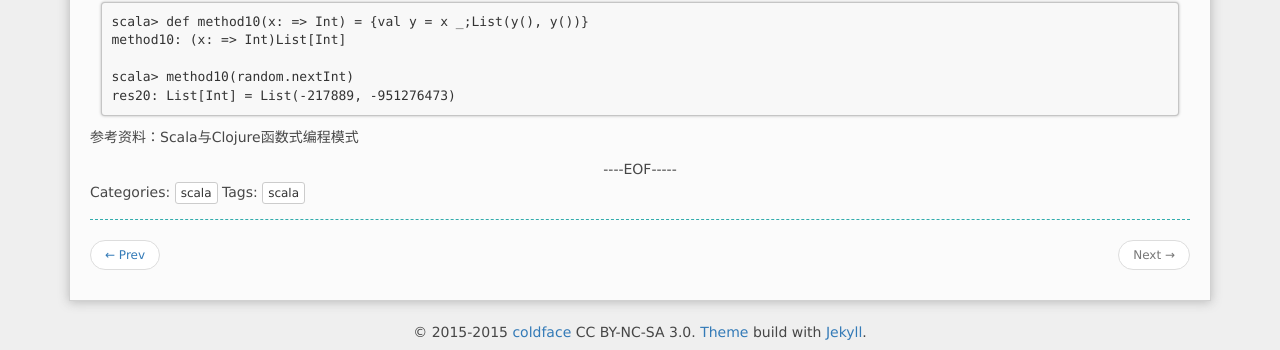
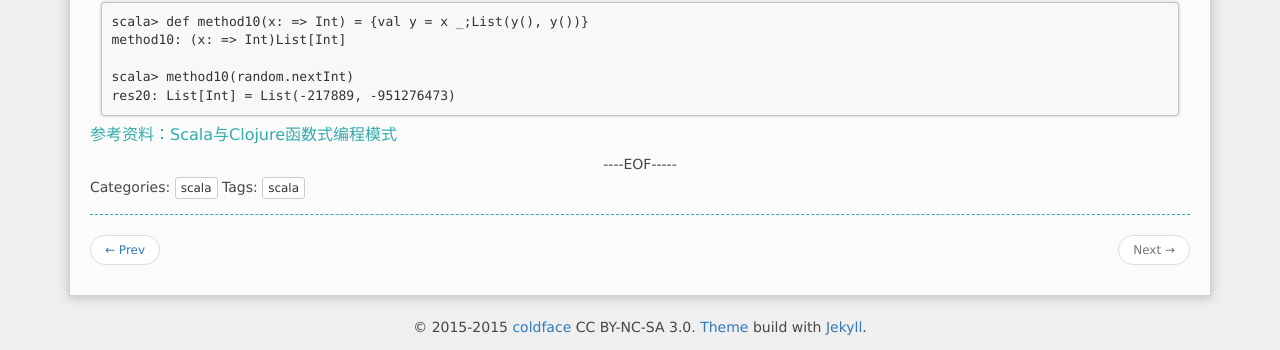
Before and after one commit to jackzhao29/jackzhao29.github.com, a Jekyll site: the page built from _posts/2015-09-05-Scala方法和函数.md, in a window 1280 px wide. Shown: the part 3855-4205 px from the top of the page. Built offline with Jekyll 4.4.1, drawn with Linux system fonts in a browser that asks for light colours; Markdown is read by kramdown in place of the engine named in the settings; comment, search, counter and statistics services are not loaded.

Commit message:
add blog

````diff
--- a/_posts/2015-09-05-Scala方法和函数.md
+++ b/_posts/2015-09-05-Scala方法和函数.md
@@ -234,4 +234,4 @@
 res20: List[Int] = List(-217889, -951276473)
 ```
 
-参考资料：Scala与Clojure函数式编程模式
+#### 参考资料：Scala与Clojure函数式编程模式
````
